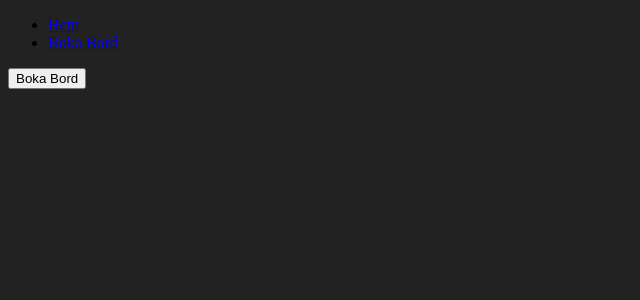
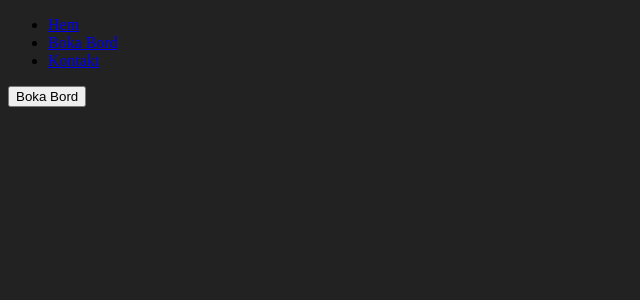
Before and after one commit to wilmawiker/therestaurant-assignment, a React (Vite) app in the folder fed22s-therestaurant/: page / in a window 1280 px wide. Shown: the top 300 px of the page, without its empty margins (0-640 px from the left). Built offline with nearby package versions, Linux system fonts and the light colour scheme; no server answers.

Commit message:
added link to contact page to header

```diff
--- a/fed22s-therestaurant/src/components/Header.tsx
+++ b/fed22s-therestaurant/src/components/Header.tsx
@@ -1,5 +1,4 @@
-import { Link } from "react-router-dom"
-
+import { Link } from "react-router-dom";
 
 export const Header = () => {
   return (
@@ -11,7 +10,10 @@ export const Header = () => {
         <li>
           <Link to="/book">Boka Bord</Link>
         </li>
+        <li>
+          <Link to="/contact">Kontakt</Link>
+        </li>
       </ul>
     </nav>
-    )
-}
+  );
+};
```
Lines whose indentation alone changed are shown as unchanged.
